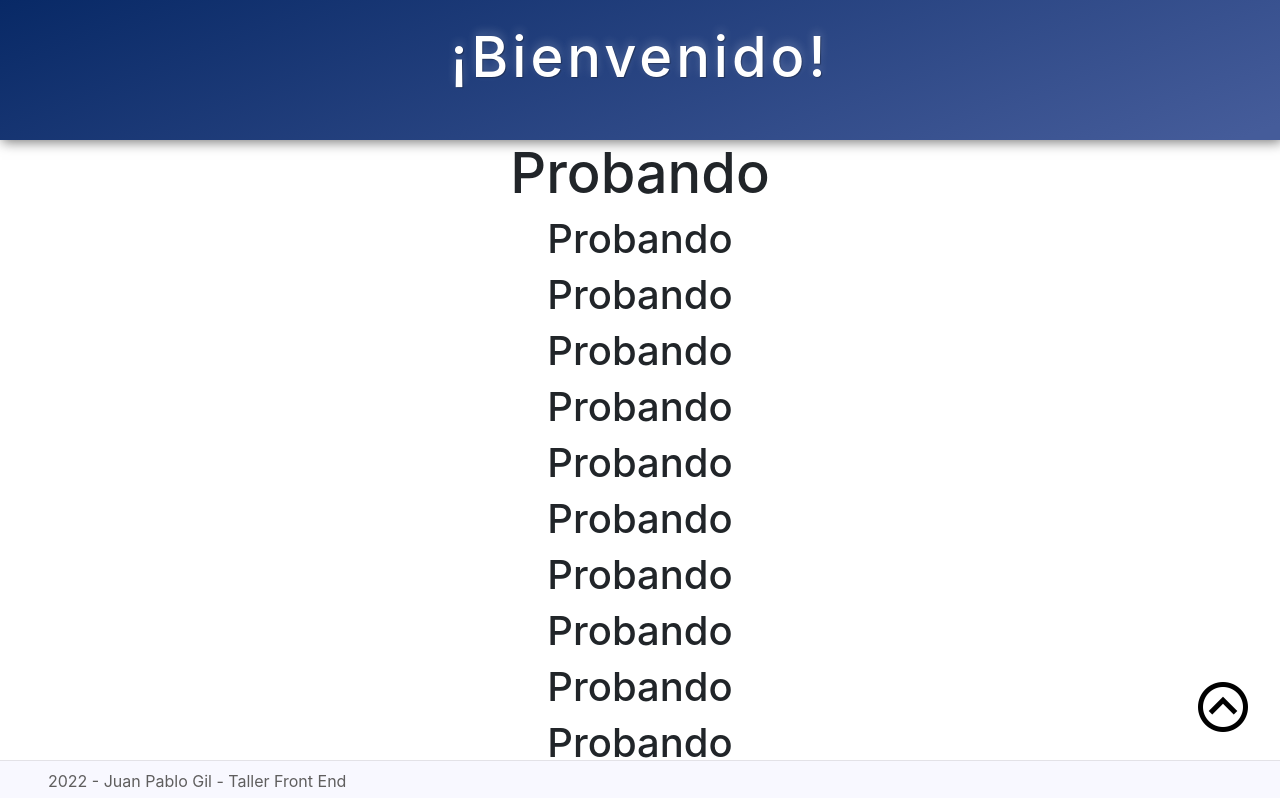
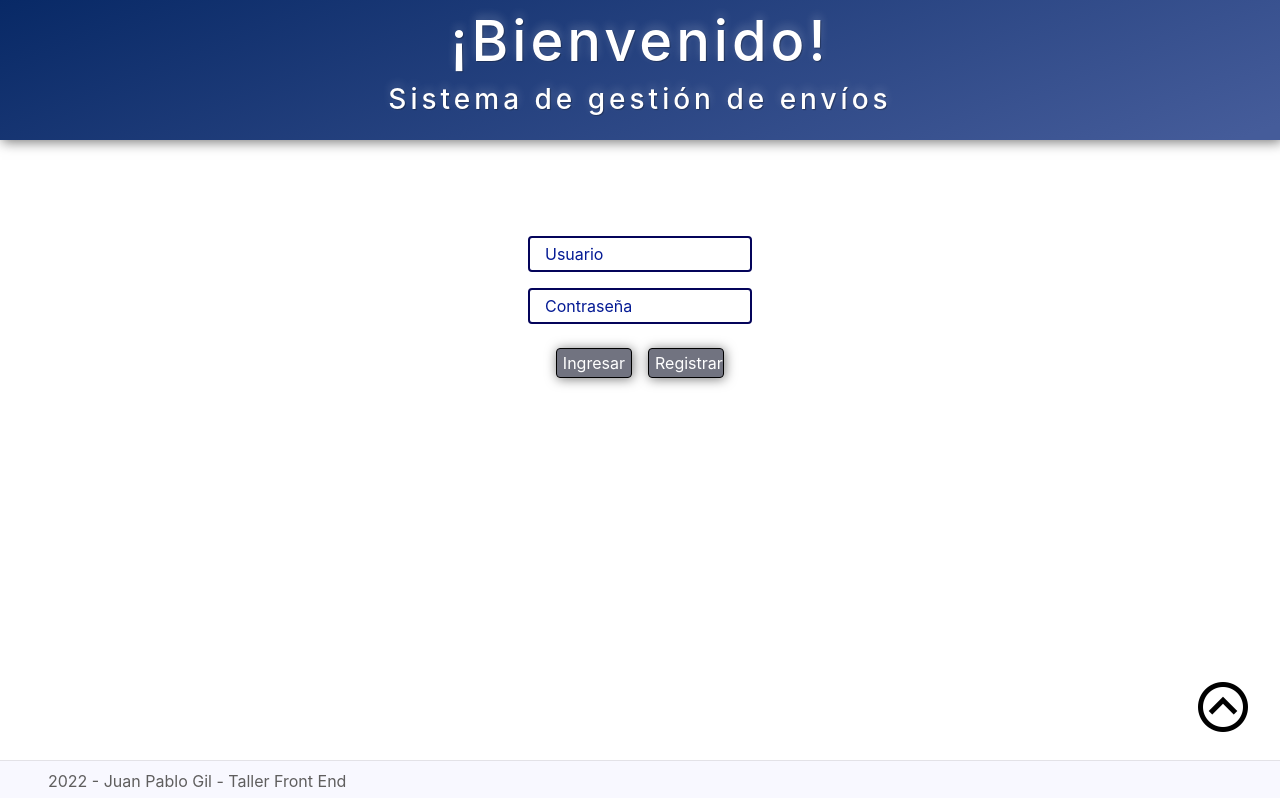
Before and after one commit to jotape88/Obligatorio-Taller-Front-End, a React (Create React App) app: page / in a window 1280 px wide. Shown: the top 798 px of the page. Built offline with nearby package versions, Linux system fonts and the light colour scheme.

Commit message:
agregado html y css de formulario de login-registro

```diff
--- a/src/App.js
+++ b/src/App.js
@@ -1,75 +1,20 @@
 import logo from './logo.svg';
 import './App.css';
+import React from 'react'
 
-function App() {
+const App = () => {
   return (
-    <div className='text-center'>
-    <h1>Probando</h1>
-    <h1>Probando</h1>
-    <h1>Probando</h1>
-    <h1>Probando</h1>
-    <h1>Probando</h1>
-    <h1>Probando</h1>
-    <h1>Probando</h1>
-    <h1>Probando</h1>
-    <h1>Probando</h1>
-    <h1>Probando</h1>
-    <h1>Probando</h1>
-    <h1>Probando</h1>
-    <h1>Probando</h1>
-    <h1>Probando</h1>
-    <h1>Probando</h1>
-    <h1>Probando</h1>
-    <h1>Probando</h1>
-    <h1>Probando</h1>
-    <h1>Probando</h1>
-    <h1>Probando</h1>
-    <h1>Probando</h1>
-    <h1>Probando</h1>
-    <h1>Probando</h1>
-    <h1>Probando</h1>
-    <h1>Probando</h1>
-    <h1>Probando</h1>
-    <h1>Probando</h1>
-    <h1>Probando</h1>
-    <h1>Probando</h1>
-    <h1>Probando</h1>
-    <h1>Probando</h1>
-    <h1>Probando</h1>
-    <h1>Probando</h1>
-    <h1>Probando</h1>
-    <h1>Probando</h1>
-    <h1>Probando</h1>
-    <h1>Probando</h1>
-    <h1>Probando</h1>
-    <h1>Probando</h1>
-    <h1>Probando</h1>
-    <h1>Probando</h1>
-    <h1>Probando</h1>
-    <h1>Probando</h1>
-    <h1>Probando</h1>
-    <h1>Probando</h1>
-    <h1>Probando</h1>
-    <h1>Probando</h1>
-    <h1>Probando</h1>
-    <h1>Probando</h1>
-    <h1>Probando</h1>
-    <h1>Probando</h1>
-    <h1>Probando</h1>
-    <h1>Probando</h1>
-    <h1>Probando</h1>
-    <h1>Probando</h1>
-    <h1>Probando</h1>
-    <h1>Probando</h1>
-    <h1>Probando</h1>
-    <h1>Probando</h1>
-    <h1>Probando</h1>
-    <h1>Probando</h1>
-    <h1>Probando</h1>
-    <h1>Probando</h1>
-    <h1>Probando</h1>
-    </div>
-  );
+    <main className='container-fluid'>
+      <section className='row justify-content-center'>
+        <form className='col-3 p-5 text-center pt-5 mt-5 justify-content-center' >
+          <input className='py-1 w-100 mb-2 text rounded mb-3' type='text' placeholder='Usuario'  />
+          <input className='py-1 w-100 mb-2 text rounded' type='password' placeholder='Contraseña'  />
+          <input className='rounded me-2 mt-3' type='submit' value='Ingresar' />
+          <input className='rounded ms-2 mt-3' type='submit' value='Registrarse' />
+        </form>
+      </section>
+    </main>
+    );
 }
 
 export default App;
--- a/src/components/Header.js
+++ b/src/components/Header.js
@@ -1,8 +1,9 @@
 import React from 'react'
 
 const Header = () => {
-    return  <header id='miHeader' className='align-items-center text-center pt-4'>
+    return  <header id='miHeader' className='align-items-center text-center pt-2'>
                 <h1>¡Bienvenido!</h1>
+                <h3>Sistema de gestión de envíos</h3>
             </header>
 }
 
--- a/src/estilos.css
+++ b/src/estilos.css
@@ -16,6 +16,35 @@ h1:nth-of-type(1){
     font-size: 3.5rem;
 }
 
+/* FORMULARIO */
+input[type="password"], input[type="text"] { /* las cajas de texto */
+    color: rgb(0, 2, 7); /* el color del texto que se escribe*/
+    border: 2px solid rgb(4, 4, 90);
+    padding-left: 15px;
+}
+
+input[type="password"]:hover, input[type="text"]:hover { /* las cajas de texto */
+    background-color: rgba(10, 7, 211, 0.096);
+}
+
+input[type="password"]::placeholder, input[type="text"]::placeholder { /* los placeholder */
+    color: rgb(4, 26, 148);
+}
+
+input[type="submit"] {  /* El boton enviar */
+    background-color: rgba(2, 6, 29, 0.562);
+    color: white;
+    border: 1px solid black;
+    box-shadow: 1px 1px 12px rgb(119, 119, 119);
+    width: 34%;
+    height: 30px;
+}
+
+input[type="submit"]:hover {  /* El hover de enviar */
+    background-color: rgb(70, 69, 71);
+}
+
+
 /* ANCLA VOLVER */
 #anclaVolver {
     position: fixed; right: 25px; bottom: 45px;
```
